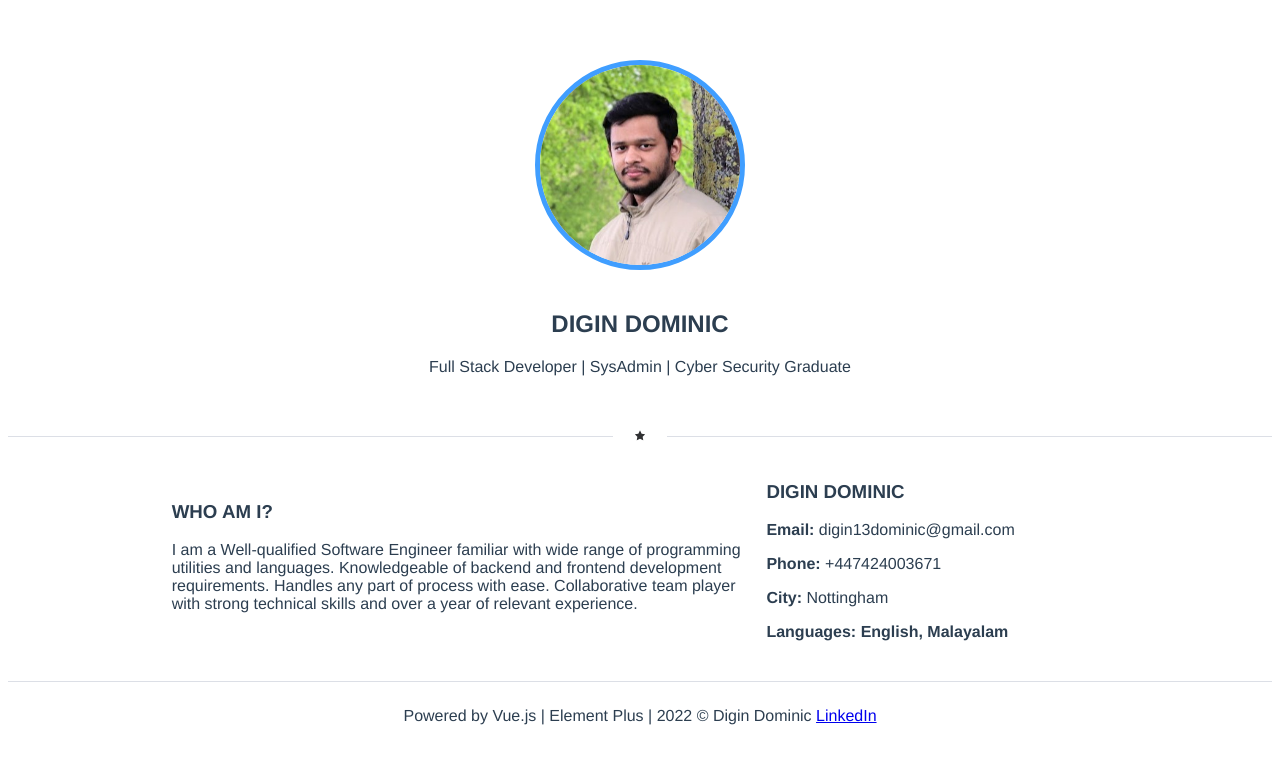
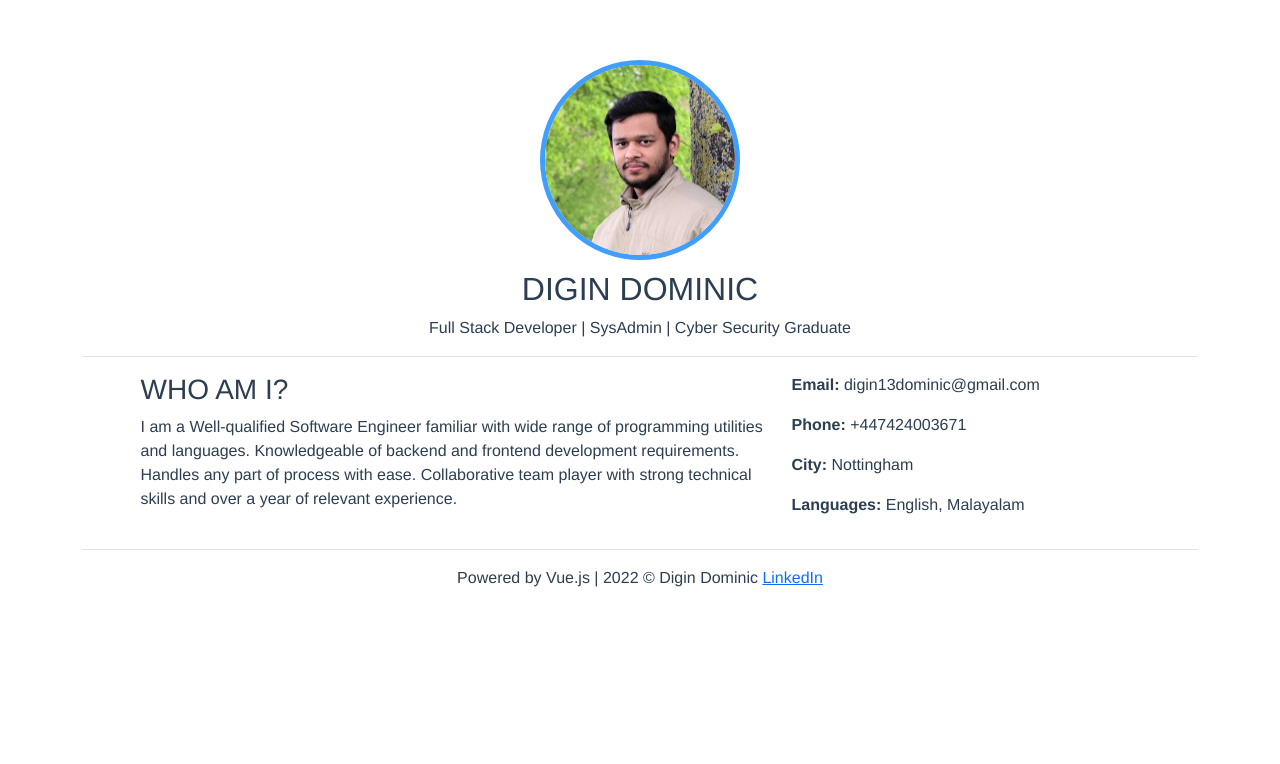
Before and after one commit to digin1/portfolio, a Vue app: page / in a window 1280 px wide. Shown: the top 764 px of the page. Built offline with nearby package versions, Linux system fonts and the light colour scheme.

Commit message:
switeched to bootstrap

```diff
--- a/public/index.html
+++ b/public/index.html
@@ -11,7 +11,8 @@
     <noscript>
       <strong>We're sorry but <%= htmlWebpackPlugin.options.title %> doesn't work properly without JavaScript enabled. Please enable it to continue.</strong>
     </noscript>
-    <div id="app"></div>
-    <!-- built files will be auto injected -->
+      <div id="app"></div>
+        <!-- built files will be auto injected -->
+
   </body>
 </html>
--- a/src/App.vue
+++ b/src/App.vue
@@ -1,9 +1,13 @@
 
 <template>
+<div class="container">
+      <HelloWorld msg="DIGIN DOMINIC"/>
+      <div class="border-top my-3"></div>
+      <AboutMe/>
+      <div class="border-top my-3"></div>
+      Powered by Vue.js | 2022 &copy; Digin Dominic <a href="https://linkedin.com/in/digin">LinkedIn</a>
+</div>
 
-      <HelloWorld msg="DIGIN DOMINIC"/>
-      <AboutMe/>
-      Powered by Vue.js | Element Plus | 2022 &copy; Digin Dominic <a href="https://linkedin.com/in/digin">LinkedIn</a>
 
 </template>
 
--- a/src/components/AboutMe.vue
+++ b/src/components/AboutMe.vue
@@ -1,30 +1,32 @@
 <template>
-  <div class="common-layout">
-    <el-container>
-          <el-main>
-            <div class="whoami">
-            <h3>WHO AM I?</h3>
-            <p>I am a Well-qualified Software Engineer familiar with wide range of
+
+
+  <div class="container-fluid">
+    <div class="row justify-content-center">
+      <div class="col-md-7 mr-auto card-mobile">
+        <div class="paragraph">
+            <h3 class="text-start">WHO AM I?</h3>
+            <p class="text-start">I am a Well-qualified Software Engineer familiar with wide range of
               programming utilities and languages. Knowledgeable of backend and
               frontend development requirements. Handles any part of process with
               ease. Collaborative team player with strong technical skills and over a
               year of relevant experience.
               </p>
-            </div>
+        </div>
+      </div>
 
-          </el-main>
-          <el-aside width="40%">
-            <div class="info">
-              <h1>DIGIN DOMINIC</h1>
+      <div class="col-md-4 card-mobile">
+        <div class="paragraph text-start">
               <p><b>Email:</b> digin13dominic@gmail.com</p>
               <p><b>Phone:</b> +447424003671</p>
               <p><b>City:</b> Nottingham</p>
-              <p><b>Languages: English, Malayalam</b></p>
-            </div>
-          </el-aside>
-    </el-container>
+              <p><b>Languages:</b> English, Malayalam</p>
+        </div>
+      </div>
+    </div>
   </div>
-  <el-divider />
+
+
 </template>
 
 
@@ -38,14 +40,7 @@ export default {
 <!-- Add "scoped" attribute to limit CSS to this component only -->
 <style scoped>
 
-.whoami{
-  width:80%;
-  text-align: left;
-  margin-left: auto;
+p{
+  box-sizing: border-box;
 }
-.info{
-  text-align: left;
-  margin-left: auto;
-}
-
 </style>
--- a/src/components/HelloWorld.vue
+++ b/src/components/HelloWorld.vue
@@ -1,21 +1,12 @@
 <template>
   <div class="common-layout">
-    <el-container>
-      <el-header style="height:210px">
-        <el-image style="width: 200px; height: 200px; border-radius: 50%; border: 5px solid #409EFF;" :src="asset" />
-      </el-header>
 
-      <el-main>
-        <h1 class="myname">{{ msg }}</h1>
+        <img style="width: 200px; height: 200px; border-radius: 50%; border: 5px solid #409EFF;" :src="asset" />
+
+        <h2 class="myname">{{ msg }}</h2>
         <p>Full Stack Developer | SysAdmin | Cyber Security Graduate</p>
-      </el-main>
-    </el-container>
+
   </div>
-    <el-divider>
-      <el-icon><star-filled /></el-icon>
-      </el-divider>
-
-
 </template>
 
 
@@ -37,6 +28,9 @@ export default {
 <!-- Add "scoped" attribute to limit CSS to this component only -->
 <style scoped>
 
+h2{
+  margin-top: 10px;
+}
 
 h3 {
   margin: 40px 0 0;
@@ -53,16 +47,6 @@ a {
   color: #282828;
 }
 
-.el-row {
-  margin-bottom: 20px;
-}
-.el-row:last-child {
-  margin-bottom: 0;
-}
-.el-col {
-  border-radius: 4px;
-}
-
 .grid-content {
   border-radius: 4px;
   min-height: 36px;
--- a/src/main.js
+++ b/src/main.js
@@ -1,18 +1,9 @@
 import { createApp } from 'vue'
-
-import ElementPlus from 'element-plus'
-import 'element-plus/dist/index.css'
-
-import * as ElementPlusIconsVue from '@element-plus/icons-vue'
-
+import "bootstrap/dist/css/bootstrap.min.css"
+import "bootstrap"
 
 import App from './App.vue'
 // createApp(App).mount('#app')
 const app = createApp(App)
 
-app.use(ElementPlus)
-app.use(ElementPlus, { size: 'small', zIndex: 3000 })
-for (const [key, component] of Object.entries(ElementPlusIconsVue)) {
-    app.component(key, component)
-  }
 app.mount('#app')
```
Also changed, not shown: package.json (+4 -5 lines), 1 other file (tests, documents, lock files or other folders).
